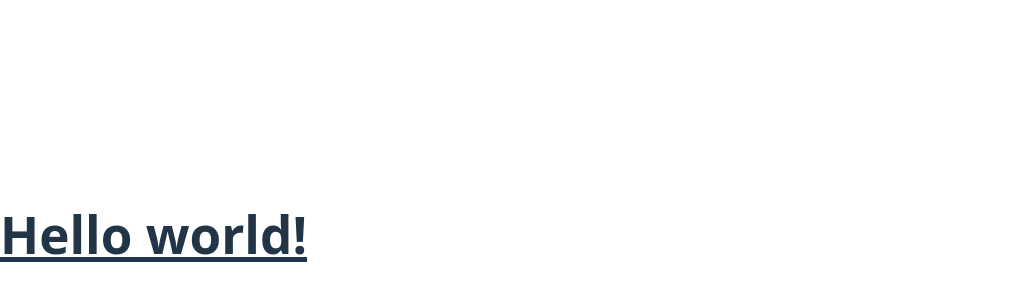
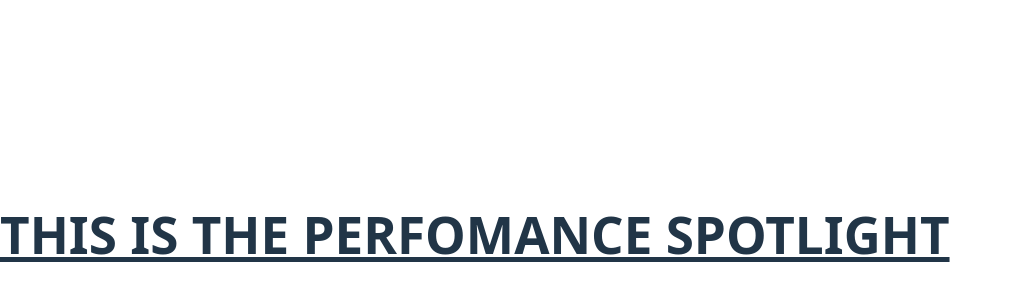
Before and after one commit to SirMheng/sasswars-rca-mockup-a-project, a React (Vite) app: page / in a window 1280 px wide. Shown: the part 166-466 px from the top of the page, without its empty margins (0-1013 px from the left). Built offline with nearby package versions, Linux system fonts and the light colour scheme.

Commit message:
commit test for the new branch (performance-spotlight)

```diff
--- a/src/App.jsx
+++ b/src/App.jsx
@@ -3,8 +3,9 @@
 function App() {
   return (
     <>
-      <h1 class="text-3xl font-bold underline">Hello world!</h1>
-
+      <h1 class="text-3xl font-bold underline">
+        THIS IS THE PERFOMANCE SPOTLIGHT
+      </h1>
     </>
   );
 }
```
